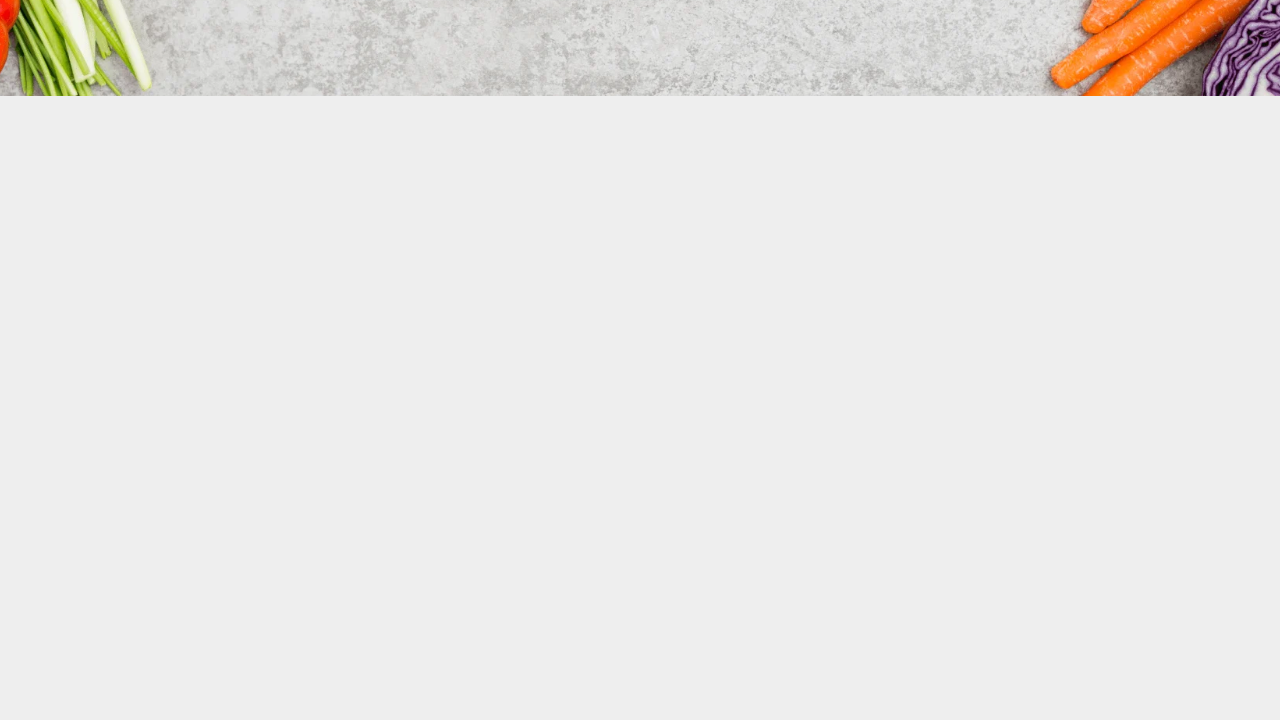
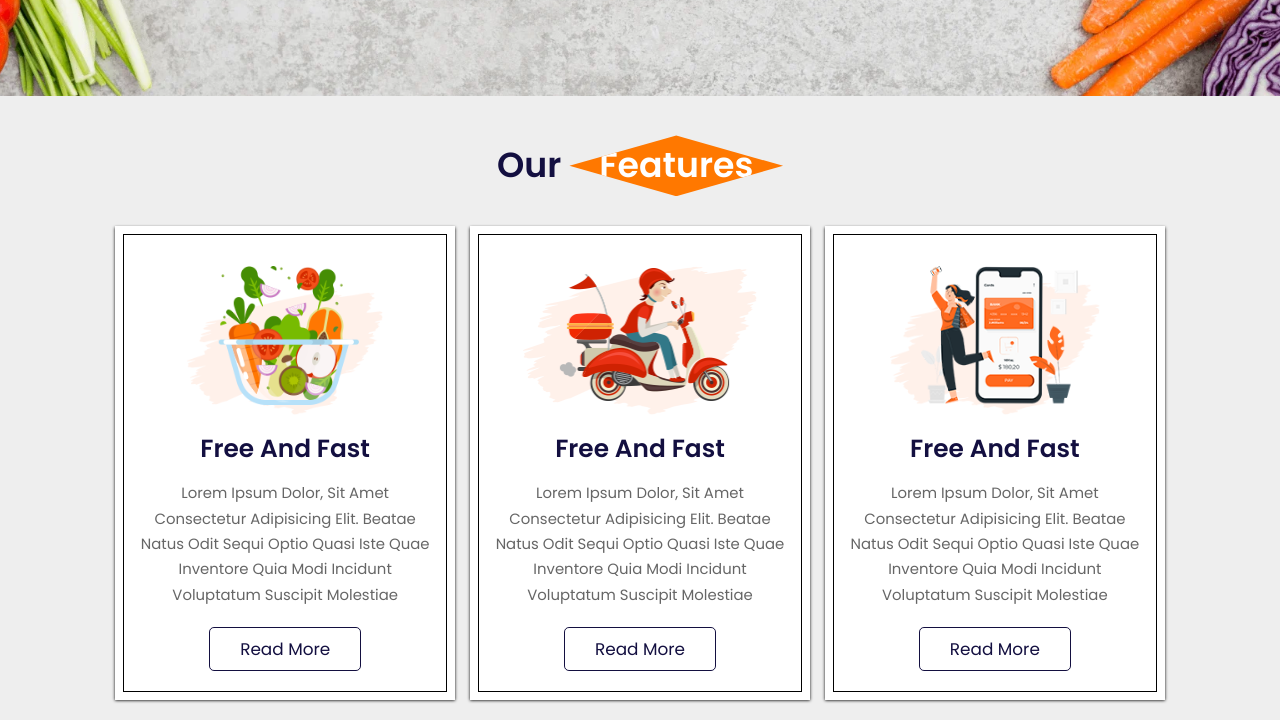
Before and after one commit to Anonymous19-98/SallahYE, a plain HTML site: page index.html in a window 1280 px wide. Shown: the part 411-1131 px from the top of the page. Before the commit the page ends 800 px from the top, so only its background shows below. Drawn offline with Linux system fonts and the light colour scheme.

Commit message:
features is all set.

```diff
--- a/css/style.css
+++ b/css/style.css
@@ -34,6 +34,22 @@ body{
 
 section{
     padding: 2rem 9%;
+}
+
+.heading{
+    text-align: center;
+    padding: 2rem 0 3rem;
+    font-size: 3.5rem;
+    color: var(--black);
+}
+
+.heading span{
+    background: var(--orange);
+    color: #fff;
+    display: inline-block;
+    padding: .5rem 3rem;
+    clip-path: polygon(50% 0%, 100% 50%, 50% 100%, 0% 50%);
+
 }
 
 .btn{
@@ -294,10 +310,44 @@ header .shopping-cart.active{
     line-height: 1.8;
 }
 
+.features .box-container{
+    display: grid;
+    grid-template-columns: repeat(auto-fit, minmax(30rem, 1fr));
+    gap: 1.5rem;
+}
 
 
+.features .box-container .box{
+    padding: 3rem 2rem;
+    background: #fff;
+    outline: var(--outline);
+    outline-offset: -1rem;
+    text-align: center;
+    box-shadow: var(--box-shadow);
+}
 
+.features .box-container .box:hover{
+    outline: var(--outline-hover);
+    outline-offset: 0rem;
+}
 
+.features .box-container .box img{
+    margin: 1rem 0;
+    height: 15rem;
+}
+
+.features .box-container .box h3{
+    font-size: 2.5rem;
+    line-height: 1.7;
+    color: var(--black);
+}
+
+.features .box-container .box p{
+    font-size: 1.5rem;
+    line-height: 1.7;
+    color: var(--light-color);
+    padding: 1rem 0;
+}
 
 
 
--- a/index.html
+++ b/index.html
@@ -92,7 +92,35 @@
 
     <!-- home section ends -->
 
+    <!-- section features starts -->
+<section class="features" id="features">
+    <h1 class="heading">our <span>features</span></h1>
+    <div class="box-container">
+        <div class="box">
+            <img src="images/feature-img-1.png" alt="" srcset="">
+            <h3>free and fast</h3>
+            <p>Lorem ipsum dolor, sit amet consectetur adipisicing elit. Beatae natus odit sequi optio quasi iste quae inventore quia modi incidunt voluptatum suscipit molestiae</p>
+            <a href="#" class="btn">read more</a>
+        </div>
 
+        <div class="box">
+            <img src="images/feature-img-2.png" alt="" srcset="">
+            <h3>free and fast</h3>
+            <p>Lorem ipsum dolor, sit amet consectetur adipisicing elit. Beatae natus odit sequi optio quasi iste quae inventore quia modi incidunt voluptatum suscipit molestiae</p>
+            <a href="#" class="btn">read more</a>
+        </div>
+
+        <div class="box">
+            <img src="images/feature-img-3.png" alt="" srcset="">
+            <h3>free and fast</h3>
+            <p>Lorem ipsum dolor, sit amet consectetur adipisicing elit. Beatae natus odit sequi optio quasi iste quae inventore quia modi incidunt voluptatum suscipit molestiae</p>
+            <a href="#" class="btn">read more</a>
+        </div>
+    </div>
+</section>
+
+
+    <!-- section features ends -->
 
 
 
```
